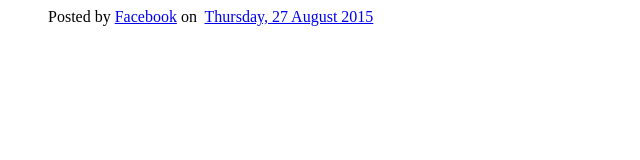
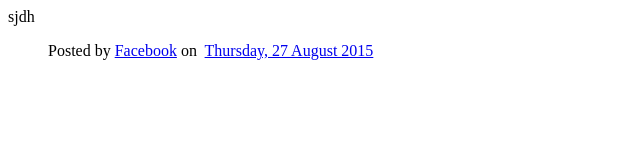
Before and after one commit to pragati4721/ritambhara, a plain HTML site: page test.html in a window 1280 px wide. Shown: the whole page, without its empty margins (0-640 px from the left). Drawn offline with Linux system fonts and the light colour scheme.

Commit message:
Update test.html

```diff
--- a/test.html
+++ b/test.html
@@ -27,7 +27,7 @@
   <!-- Your share button code -->
   <div class="fb-share-button"
     data-href="http://www.your-domain.com/your-page.html"
-    data-layout="button_count">
+    data-layout="button_count">sjdh
   </div>
 <div class="fb-post" data-href="https://www.facebook.com/20531316728/posts/10154009990506729/" data-width="500" data-show-text="true">
   <blockquote cite="https://www.facebook.com/20531316728/posts/10154009990506729/" class="fb-xfbml-parse-ignore">
```
